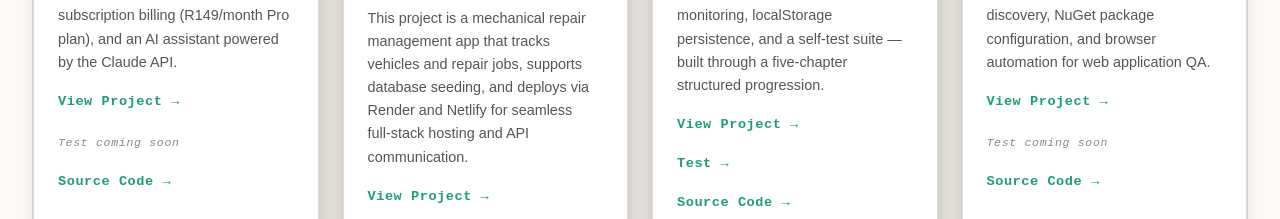
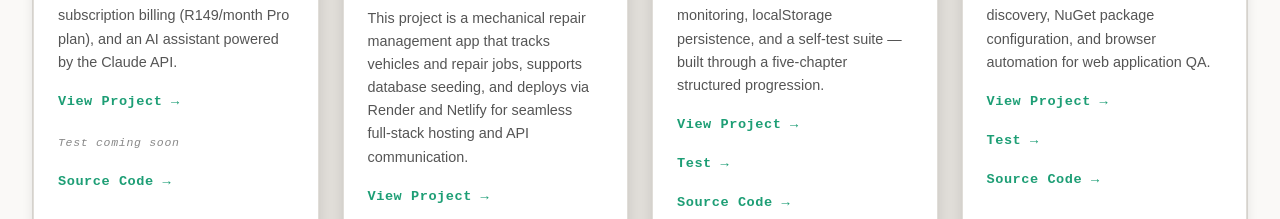
Before and after one commit to programmingwithvusi/my-hero-portfolio, a React (Vite) app: page / in a window 1280 px wide. Shown: the part 1240-1459 px from the top of the page. Built offline with nearby package versions, Linux system fonts and the light colour scheme.

Commit message:
added link to test showcase

```diff
--- a/src/data/projects.ts
+++ b/src/data/projects.ts
@@ -27,7 +27,7 @@ export const projects: Project[] = [
             'This project is a mechanical repair management app that tracks vehicles and repair jobs, supports database seeding, and deploys via Render and Netlify for seamless full‑stack hosting and API communication.',
         link: 'https://mechanical-repair-app.netlify.app',
         category: 'Web',
-        test: "https://mechanical-repair-app.netlify.app/playwright-report",
+        test: "https://playwright-showcase.netlify.app/",
         repo: "https://github.com/programmingwithvusi/mechanical-repair-app"
     },
     {
@@ -47,7 +47,7 @@ export const projects: Project[] = [
             'Automated end-to-end browser testing project using Microsoft Playwright with MSTest and C#, targeting .NET 10. Covers test discovery, NuGet package configuration, and browser automation for web application QA.',
         link: 'https://mechanical-repair-app.netlify.app/playwright-report/',
         category: 'QA Automation',
-        test: "#",
+        test: "https://playwright-showcase.netlify.app/",
         repo: "https://github.com/programmingwithvusi/mechanical-repair-app/tree/main/frontend"
     },
     {
```
